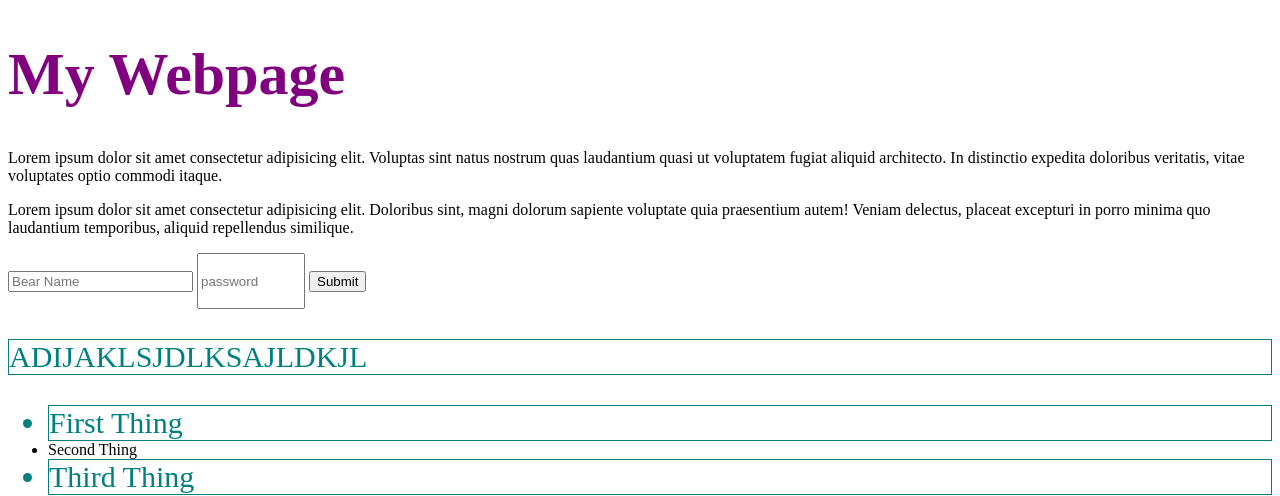
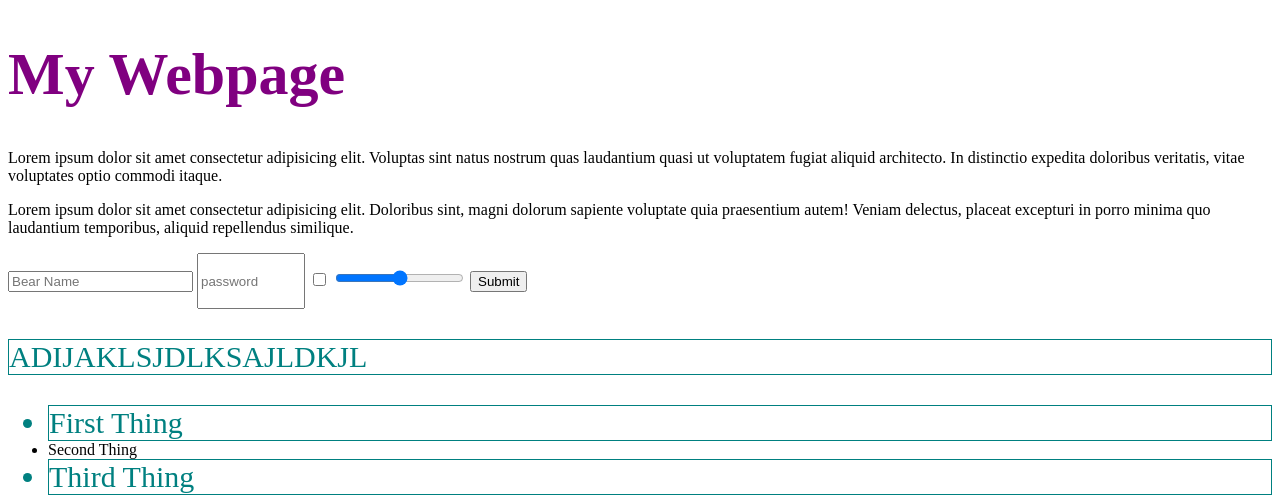
Before and after one commit to Kazim786/dom_practice, a plain HTML site: page colt-dom/index.html in a window 1280 px wide. Shown: the top 496 px of the page. Drawn offline with Linux system fonts and the light colour scheme.

```diff
--- a/colt-dom/index.html
+++ b/colt-dom/index.html
@@ -22,6 +22,8 @@
   <form action="">
     <input type="text" placeholder="Bear Name">
     <input type="password" placeholder="password">
+    <input type="checkbox">
+    <input type="range" min="100" max="500">
     <input type="submit">
   </form>
   <p class="special">
```
Also changed, not shown: colt-dom/app.js (+15 -0 lines).
